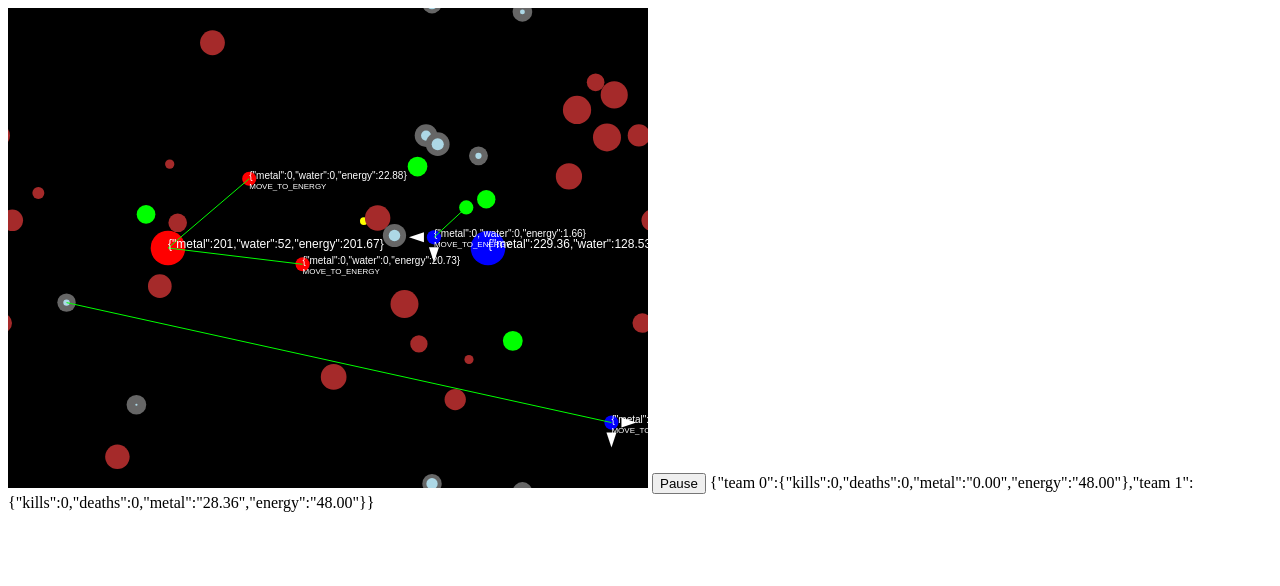
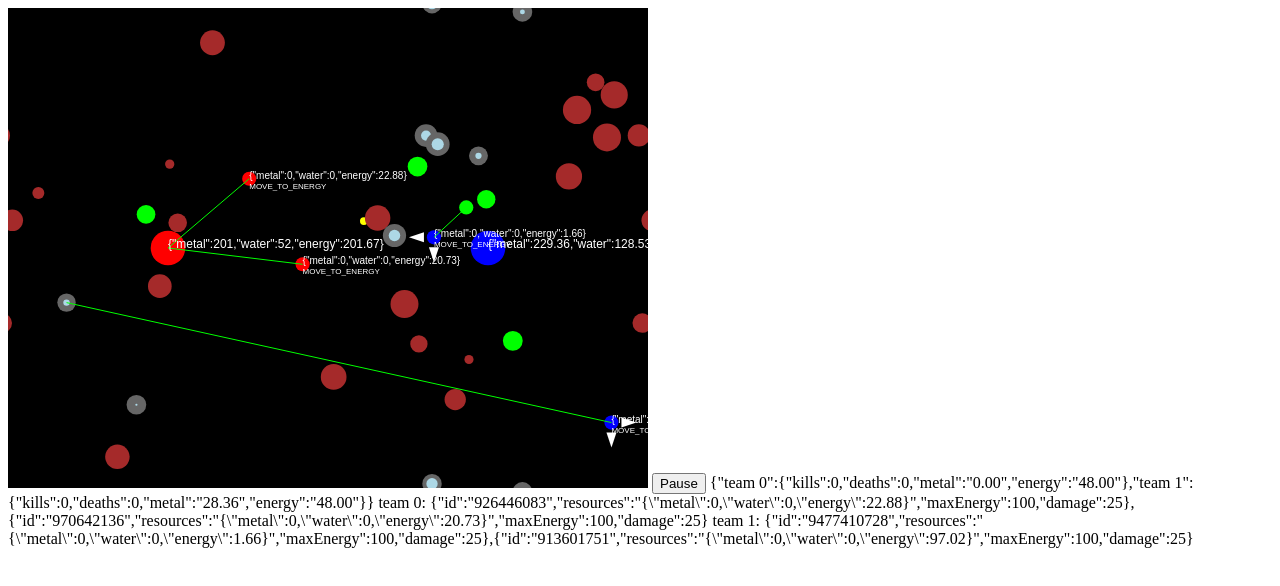
Before and after one commit to pickles976/ai-arena, a plain HTML site: page index.html in a window 1280 px wide. Drawn offline with Linux system fonts and the light colour scheme.

Commit message:
Added some basic information displaying about the ships

```diff
--- a/index.html
+++ b/index.html
@@ -23,5 +23,7 @@
         <canvas id="game-canvas" width="640" height="480"></canvas>
         <button onclick="togglePause()">Pause</button>
         <text id="team-info">Teams</text>
+        <text id="team0-ships">Teams</text>
+        <text id="team1-ships">Teams</text>
     </body>
 </html>
--- a/objects.js
+++ b/objects.js
@@ -360,6 +360,15 @@ class Ship {
         this.thrust(steering,1.0)
     }
 
+    toString(){
+        return JSON.stringify({
+            "id" : this.uuid,
+            "resources" : this.resources.toString(),
+            "maxEnergy" : this.maxEnergy,
+            "damage" : this.damage
+        })
+    }
+
     serialize(){
         return JSON.stringify([this.type,
             this.uuid,
--- a/panelDrawer.js
+++ b/panelDrawer.js
@@ -1,3 +1,5 @@
 function drawInfoPanels(){
     document.getElementById("team-info").innerHTML = GameStateManager.serialize()
+    document.getElementById("team0-ships").innerHTML = "team 0: " + GameObjectManager.getShipsByTeam(0).filter((x) => x.toString())
+    document.getElementById("team1-ships").innerHTML = "team 1: " + GameObjectManager.getShipsByTeam(1).filter((x) => x.toString())
 }
```
